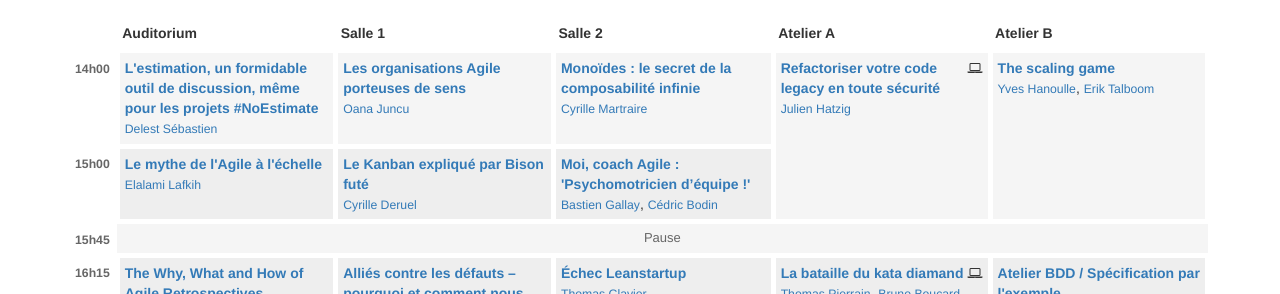
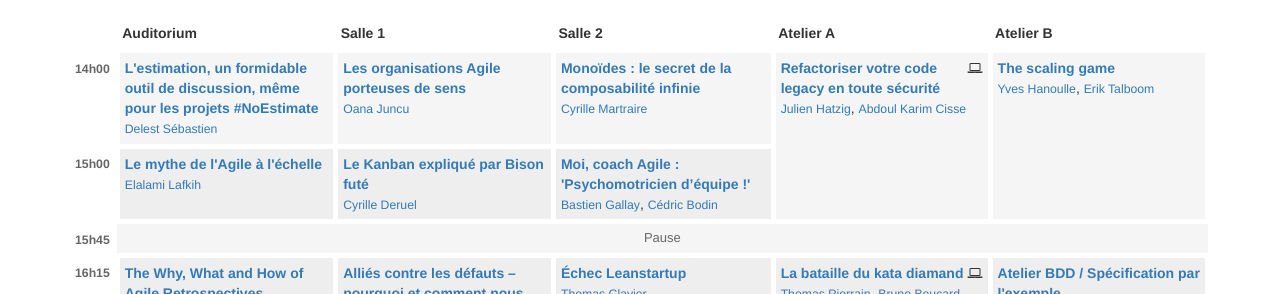
Before and after one commit to jak78/agile-tour-lille-2017, a Jekyll site: the page built from 00-schedule.html, in a window 1280 px wide and 900 px high, scrolled down 816 px. Shown: the part 160-454 px from the top of the window. Built offline with Jekyll 4.4.1, drawn with Linux system fonts in a browser that asks for light colours; nearby versions of some CDN libraries.

Commit message:
add second speaker for legacy code workshop

```diff
--- a/_data/schedule.yml
+++ b/_data/schedule.yml
@@ -95,7 +95,7 @@
         speaker: Cyrille Martraire
         description: "Les monoïdes , c'est puissant, élégant, indispensable. C'est surtout facile à comprendre et à utiliser dans votre langage, sans framework, et même dans une vieille version de Java, C# ou PHP. Même si vous ne voulez pas entendre parler de monades, les monoïdes sauront vous convaincre, tout en mettant un pied à la fois en DDD et en Programmation Fonctionnelle.  Expliqué avec des verres de bière et de nombreux exemples, découvrez un style de code qui séduit les développeurs dans le monde entier. Vous ne verrez plus les verres de bière ni votre code de la même manière !"
       - subject: Refactoriser votre code legacy en toute sécurité
-        speaker: Julien Hatzig
+        speaker: Julien Hatzig, Abdoul Karim Cisse
         description: "Dojo sur la mise en place de tests de caractérisations pour sécuriser la refactorisation d'un code."
         duration: 2
         bring_your_pc: 1
```
